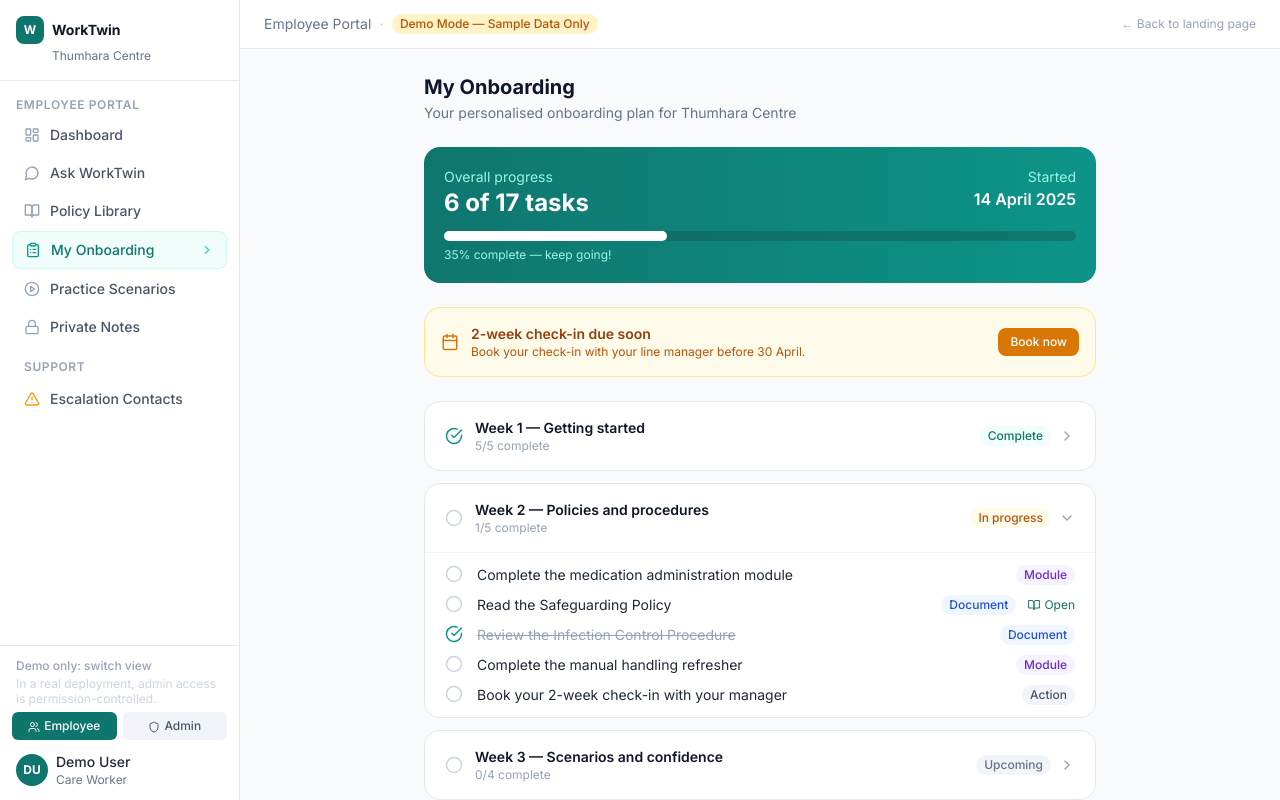
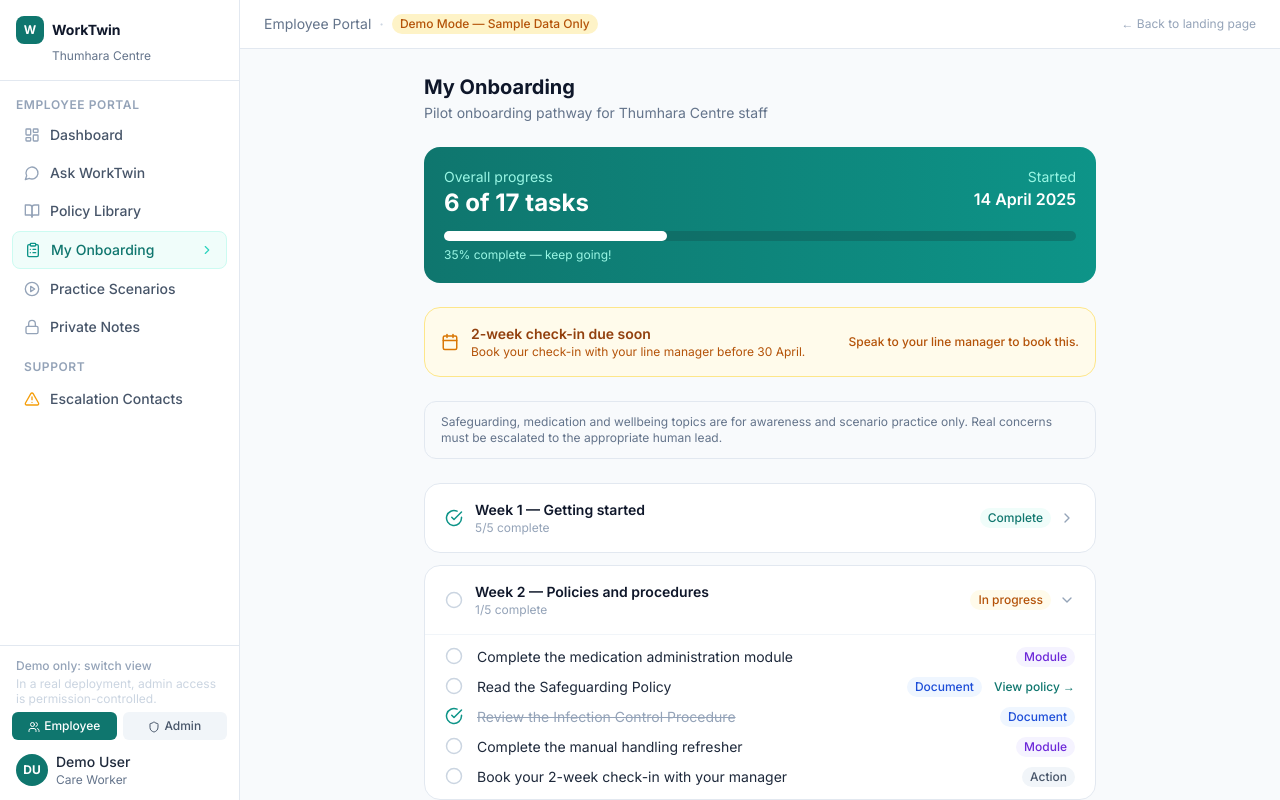
Before and after one commit to inaambasit/worktwin-care-pilot, a Next.js app in the folder frontend/: page /onboarding in a window 1280 px wide. Built offline with nearby package versions, Linux system fonts and the light colour scheme.

Commit message:
Polish onboarding safety messaging

```diff
--- a/frontend/app/onboarding/page.tsx
+++ b/frontend/app/onboarding/page.tsx
@@ -1,7 +1,8 @@
 'use client'
 import { useState } from 'react'
+import Link from 'next/link'
 import AppLayout from '@/components/AppLayout'
-import { CheckCircle, Circle, BookOpen, Calendar, ChevronDown, ChevronRight } from 'lucide-react'
+import { CheckCircle, Circle, Calendar, ChevronDown, ChevronRight } from 'lucide-react'
 
 const weeks = [
   {
@@ -82,7 +83,7 @@ export default function OnboardingPage() {
       <div className="max-w-2xl mx-auto space-y-6">
         <div>
           <h1 className="text-xl font-bold text-slate-900">My Onboarding</h1>
-          <p className="text-sm text-slate-500 mt-0.5">Your personalised onboarding plan for Thumhara Centre</p>
+          <p className="text-sm text-slate-500 mt-0.5">Pilot onboarding pathway for Thumhara Centre staff</p>
         </div>
 
         {/* Progress summary */}
@@ -115,10 +116,13 @@ export default function OnboardingPage() {
             <p className="text-sm font-semibold text-amber-800">2-week check-in due soon</p>
             <p className="text-xs text-amber-700">Book your check-in with your line manager before 30 April.</p>
           </div>
-          <button className="text-xs bg-amber-600 hover:bg-amber-700 text-white font-medium px-3 py-1.5 rounded-lg transition-colors">
-            Book now
-          </button>
+          <p className="text-xs text-amber-700 font-medium">Speak to your line manager to book this.</p>
         </div>
+
+        {/* Safety note */}
+        <p className="text-xs text-slate-500 bg-slate-50 border border-slate-200 rounded-xl px-4 py-3">
+          Safeguarding, medication and wellbeing topics are for awareness and scenario practice only. Real concerns must be escalated to the appropriate human lead.
+        </p>
 
         {/* Week sections */}
         <div className="space-y-3">
@@ -176,10 +180,9 @@ export default function OnboardingPage() {
                           </a>
                         )}
                         {!task.done && task.type === 'read' && (
-                          <div className="flex items-center gap-1 text-xs text-teal-700 cursor-pointer hover:underline">
-                            <BookOpen size={12} />
-                            Open
-                          </div>
+                          <Link href="/policies" className="text-xs text-teal-700 hover:underline font-medium">
+                            View policy →
+                          </Link>
                         )}
                       </div>
                     ))}
@@ -191,7 +194,7 @@ export default function OnboardingPage() {
         </div>
 
         <p className="text-xs text-slate-400 text-center">
-          Your onboarding progress is visible to your manager. Private notes and conversations are not.
+          Prototype note: this pathway is for demonstration only. Private notes and Ask questions are not shown to managers in this prototype.
         </p>
       </div>
     </AppLayout>
```
